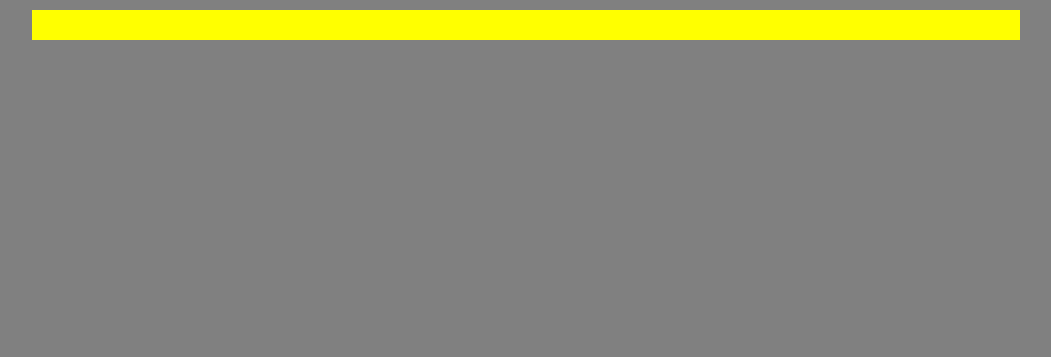
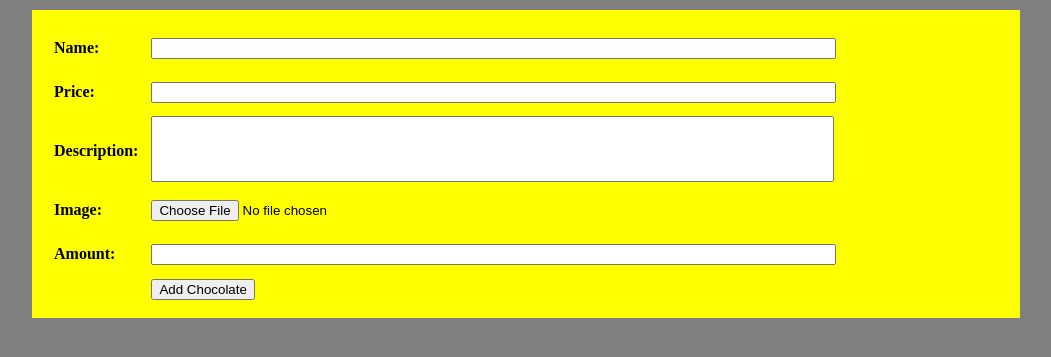
Before and after one commit to primayoriko/choco-shop-web, a PHP site: page /src/new_chocolate.php in a window 1280 px wide. Shown: the part 56-413 px from the top of the page, without its empty margins (114-1165 px from the left). Run offline with PHP 8.4, Linux system fonts and the light colour scheme; the visitor is signed in with stand-in values (Sample User, id 1).

Commit message:
add newChocolate structure - 80%

```diff
--- /dev/null
+++ b/config/image_saving.config.php
@@ -0,0 +1,3 @@
+<?php
+    define('CHOCO_IMG_DIR', 'resources/chocolate_img');
+?>
--- a/public/css/new_chocolate.css
+++ b/public/css/new_chocolate.css
@@ -43,5 +43,6 @@ td input {
 }
 
 textarea {
+    width: 80%;
     resize: none;
 }
--- a/src/new_chocolate.php
+++ b/src/new_chocolate.php
@@ -1,4 +1,16 @@
 <?php
+    function is_allowed_ext($file){
+        $ext_type = array('gif','jpg','jpe','jpeg','png');
+    }
+
+    function is_allowed_size($file){
+
+    }
+
+    function is_not_empty($file){
+
+    }
+
     session_start();
 
     if(!isset($_SESSION["loggedIn"]) || !$_SESSION["loggedIn"]){
@@ -9,6 +21,47 @@
     if(!isset($_SESSION["isSuperuser"]) || !$_SESSION["isSuperuser"]){
         header("location: dashboard.php");
         exit;
+    }
+
+    require_once(__DIR__ . '/../config/image_saving.config.php');
+
+    $error_message = "";
+
+    if($_SERVER["REQUEST_METHOD"] === "POST"){
+        $name = $_POST["name"];
+        $price = $_POST["price"];
+        $description = $_POST["description"];
+        $amount = $_POST["amount"];
+        $extension = $_FILE["image"][""];
+
+        // ADD FILE CHECKING HERE IF NEEDED
+
+        $sql = "INSERT INTO chocolates(name, price, description, amount, extension),
+                    VALUES (:name, :price, :description, :amount, :extension)";
+
+        $stmt = $pdo->prepare($sql);
+        $stmt->bindParam(":name", $name);
+        $stmt->bindParam(":price", $price);
+        $stmt->bindParam(":description", $description);
+        $stmt->bindParam(":amount", $amount);
+        $stmt->bindParam(":extension", $extension);
+
+        if($stmt->execute()){
+            $id = $db->lastInsertId();
+            $new_filepath = __DIR__ . "/../" . CHOCO_IMG_DIR . $id . $file_ext;
+
+            if(move_uploaded_file($_FILES["image"]["tmp_name"], $new_filepath)){
+
+            }
+            else {
+
+            }
+        }
+        else {
+
+        }
+
+        $image = $_FILES["image"];
     }
 ?>
 
@@ -24,10 +77,69 @@
             Add New Chocolate
         </header>
         <div class="spacer"></div>
+        <div class="errorMessage">
+            <?php echo $error_message ?>
+        </div>
         <main>
             <form id="newChocolate" action="new_chocolate.php" method="POST" >
-                <th>
-                </th>
+                <table>
+                    <tr>
+                        <th>
+                            Name:
+                        </th>
+                        <td>
+                            <input id="nameField" name="name" >
+                        </td>
+                    </tr>
+
+                    <tr>
+                        <th>
+                            Price:
+                        </th>
+                        <td>
+                            <input id="priceField" name="price">
+                        </td>
+                    </tr>
+
+                    <tr>
+                        <th>
+                            Description:
+                        </th>
+                        <td>
+                            <textarea rows="4" cols="50" form="newChocolate"
+                                id="descriptionField" name="description"></textarea>
+                        </td>
+                    </tr>
+
+                    <tr>
+                        <th>
+                            Image:
+                        </th>
+                        <td>
+                            <input type="file" id="imageField" name="image">
+                        </td>
+                    </tr>
+
+                    <tr>
+                        <th>
+                            Amount:
+                        </th>
+                        <td>
+                            <input id="amountField" name="amount">
+                        </td>
+                    </tr>
+
+                    <tr>
+                        <th>
+
+                        </th>
+                        <td>
+                            <button type="submit" form="newChocolate">
+                                Add Chocolate
+                            </button>
+                        </td>
+                    </tr>
+                </table>
             </form>
         </main>
         <div class="spacer"></div>
--- a/src/util/db_connect.php
+++ b/src/util/db_connect.php
@@ -1,6 +1,7 @@
 <?php
 
 require_once(__DIR__.'/../../config/db_keys.config.php');
+// require_once('../../config/db_keys.config.php');
 
 try {
     $pdo = new PDO("mysql:host=" . DB_SERVER .
```
